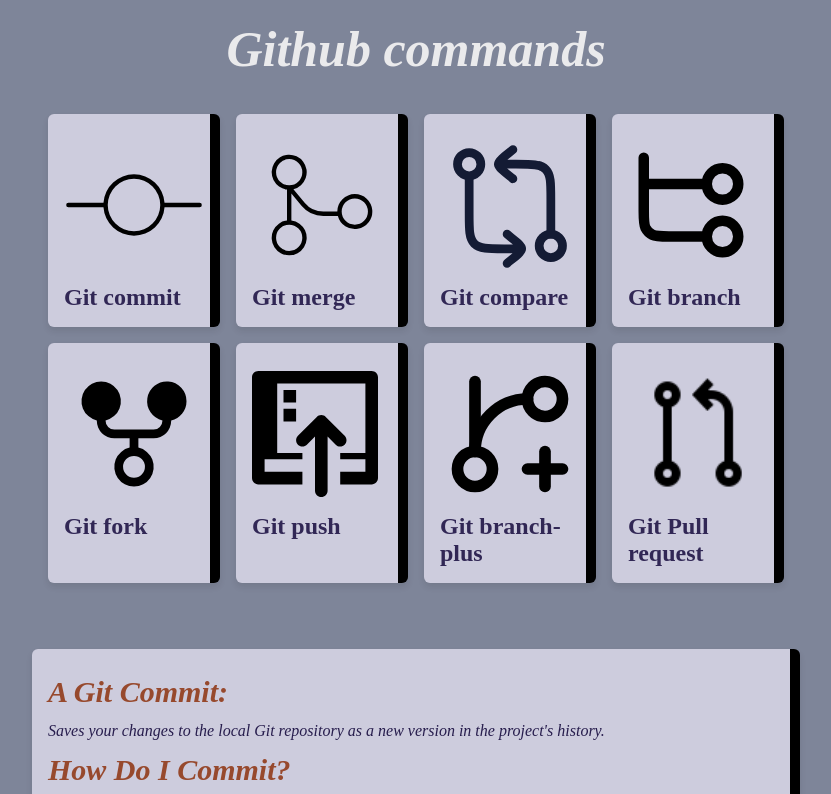
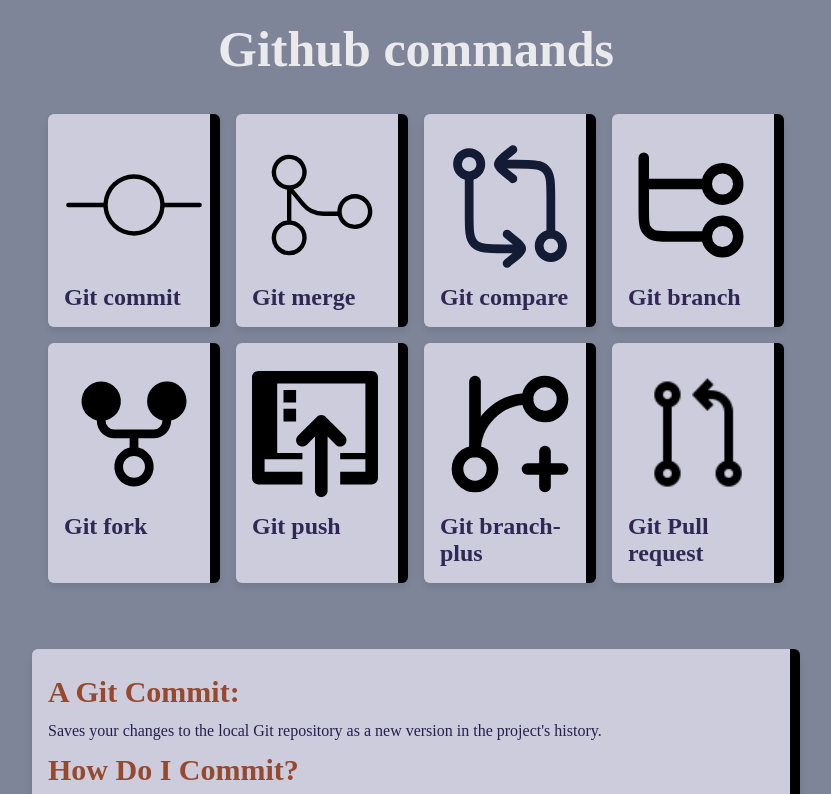
Before and after one commit to muofhehope/GitHub-Commands-Documentation-Project, a plain HTML site: page index.html in a window 1280 px wide. Shown: the top 794 px of the page, without its empty margins (224-1055 px from the left). Drawn offline with Linux system fonts and the light colour scheme.

```diff
--- a/style.css
+++ b/style.css
@@ -1,6 +1,7 @@
 * { margin: 0;
     padding: 0;
     box-sizing: border-box;
+    font-style: "Courier New", monospace;
   }
 
   body {
@@ -15,7 +16,6 @@ h1 {
    text-align: center;
    font-size: 50px;
    font-weight: 900;
-   font-style: italic;
    color: rgb(234, 234, 236);
    margin-bottom: 20px;
    margin-top: 20px;
@@ -51,7 +51,6 @@ a {
 
 h3 {
   font-size: 30px;
-  font-style: italic;
   color: rgb(151, 73, 45);
   margin-bottom: 10px;
   margin-top: 10px;
@@ -59,8 +58,8 @@ h3 {
 
 
 h4 {
-  color:  rgb(39, 29, 77);
-  font-style: italic;
+   color:  rgb(39, 29, 77);
+   font-style: italic;
    margin-bottom: 10px;
    margin-top: 10px;
 }
@@ -68,7 +67,6 @@ h4 {
 p {
   font-size: 16px;
   color: rgb(39, 29, 77);
-  font-style: italic;
   line-height: 1.5;
 }
 
```
